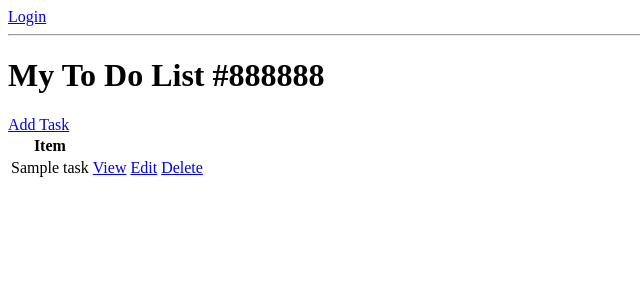
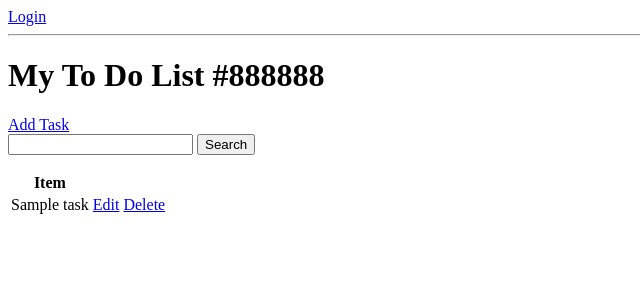
Before and after one commit to sdGuille/Dtodo, a Django app: template templates/task_list.html in a window 1280 px wide. Shown: the top 300 px of the page, without its empty margins (0-640 px from the left). Run offline with Django 4.2, Linux system fonts and the light colour scheme; the template is opened without the code that fills it: most values are stand-ins (such as "Sample title", 1, 10 or a date in 2020).

Commit message:
Search button implementation

```diff
--- a/templates/task_confirm_delete.html
+++ b/templates/task_confirm_delete.html
@@ -3,5 +3,4 @@
     {% csrf_token %}
     <p>Are you sure you want to delete this task? {{task}}</p>
     <input type="submit" value="Delete"/>
-
 </form>
--- a/templates/task_list.html
+++ b/templates/task_list.html
@@ -8,6 +8,11 @@
 <h1>My To Do List {{color}}</h1>
 <a href="{% url 'task-create' %}">Add Task</a>
 
+<form method="GET">
+    <input type="text" name="search-area" value="{{search_input}}">
+    <input type="submit" value="Search">
+</form>
+
 <table>
     <tr>
         <th>Item</th>
@@ -17,7 +22,6 @@
     {% for task in tasks %}
     <tr>
         <td>{{task.title}}</td>
-        <td><a href="{% url 'task' task.id %}">View</a></td>
         <td><a href="{% url 'task-update' task.id %}">Edit</a></td>
         <td><a href="{% url 'task-delete' task.id %}">Delete</a></td>
     </tr>
```
Also changed, not shown: base/views.py (+8 -0 lines).
